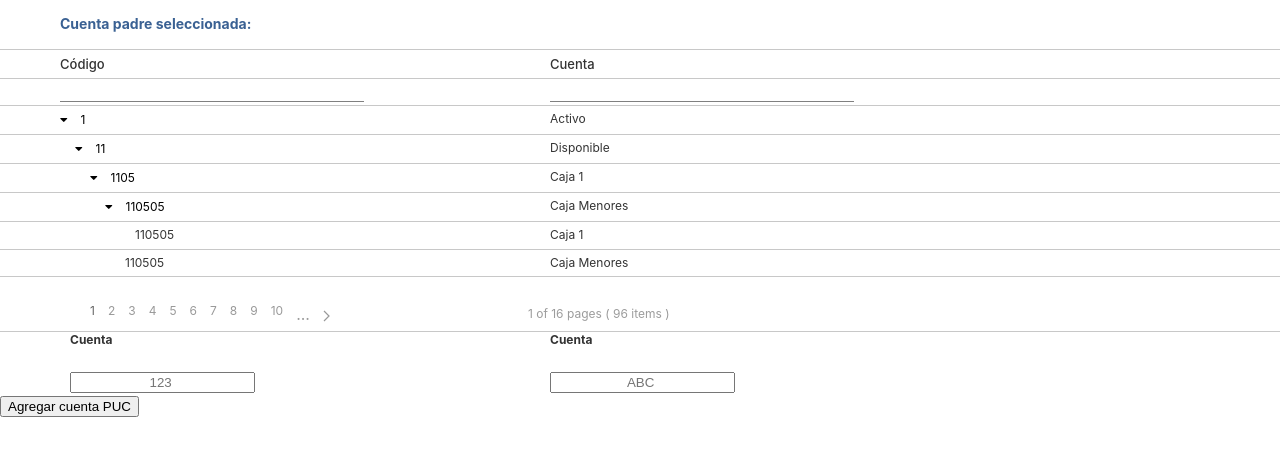
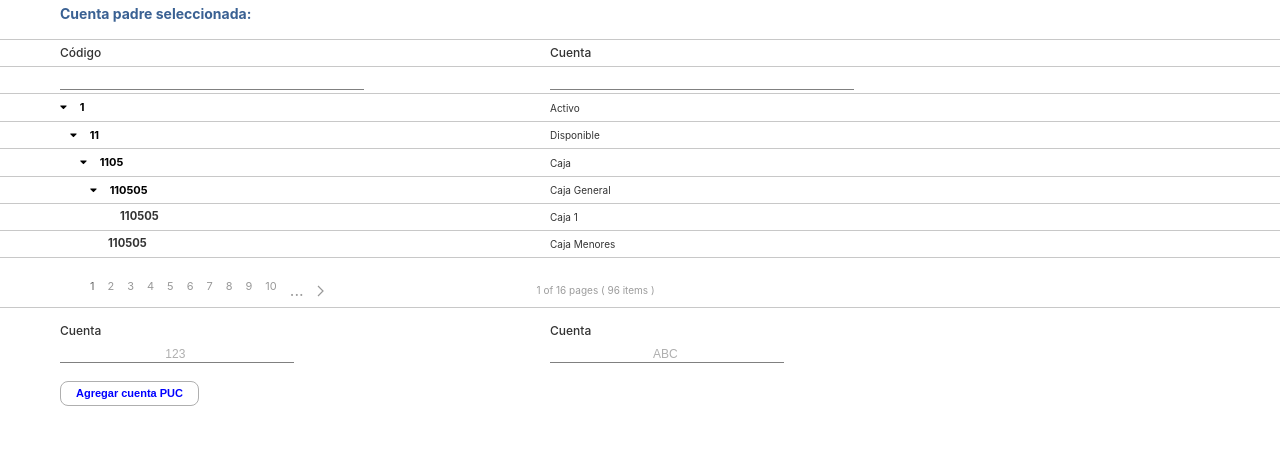
Before and after one commit to alexnaravez012/contabilidadweb, a plain HTML site: page index.html in a window 1280 px wide. Shown: the part 146-602 px from the top of the page. Drawn offline with nearby package versions, Linux system fonts and the light colour scheme.

Commit message:
Finish contability

```diff
--- a/data/style.css
+++ b/data/style.css
@@ -1932,3 +1932,26 @@
 .inputs-PUC:focus {
     outline: 0;
 }
+
+.inputs-PUC::placeholder {
+    color: rgb(175, 175, 175);
+    font-size: 12px;
+}
+
+.button-PUC {
+    border: 1px solid rgb(175, 175, 175);
+    color: blue;
+    background-color: white;
+    font-size: 11px;
+    border-radius: 8px;
+    height: 25px;
+    padding-left: 15px;
+    padding-right: 15px;
+    margin-top: 15px;
+    margin-left: 60px;
+    cursor: pointer;
+}
+
+.button-PUC:focus {
+    outline: 0;
+}
--- a/index.html
+++ b/index.html
@@ -480,16 +480,16 @@
                     <h6 class="uk-margin-remove uk-text-bold color-blue cursor-pointer " style="padding-top: 30px; padding-left: 30px; ">Agregar a PUC</h6>
                 </div>
             </div>
-            <div style="margin-top: 30px; ">
+            <div style="margin-top: 20px; ">
                 <h6 class="uk-margin-remove uk-text-bold color-blue " style="padding-left: 60px; padding-bottom: 15px; ">Cuenta padre seleccionada:</h6>
                 <div class="hr-tab "></div>
             </div>
             <div class="uk-flex uk-flex-middle padding-vertical-5 ">
                 <div style="width: 550px; ">
-                    <h6 class="uk-margin-remove font-weight-500 font-size-13 " style="padding-left: 60px; ">Código</h6>
+                    <h6 class="uk-margin-remove font-weight-500 font-size-12 " style="padding-left: 60px; ">Código</h6>
                 </div>
                 <div style="width: 500px; ">
-                    <h6 class="uk-margin-remove font-weight-500 font-size-13 ">Cuenta</h6>
+                    <h6 class="uk-margin-remove font-weight-500 font-size-12 ">Cuenta</h6>
                 </div>
             </div>
             <div class="hr-tab "></div>
@@ -506,31 +506,47 @@
                 <div style="width: 550px; ">
                     <ul class="uk-nav-default " style="padding-left: 60px; " uk-nav>
                         <li class="uk-parent ">
-                                <a href="# " style="color: black !important; font-size: 12px; "><span><i class="fas fa-caret-down color-black " style="padding-right: 10px; "></i></span> 1</a>
+                                <a href="# " style="color: black !important; font-size: 11px; font-weight: 700 !important; "><span><i class="fas fa-caret-down color-black " style="padding-right: 10px; "></i></span>1</a>
                             <ul class="uk-nav-sub ">
-                                <li><a href="# "><span><i class="fas fa-caret-down "></i>Sub item</a></li>
+                                <li><a href="# " style="font-size: 11px; "><span><i class="fas fa-caret-down " style="padding-right: 10px; "></i>Sub item</a></li>
                             </ul>
                         </li>
                     </ul>
                 </div>
                 <div style="width: 500px; ">
-                    <h6 class="uk-margin-remove font-size-12 ">Activo</h6>
+                    <h6 class="uk-margin-remove font-size-11 ">Activo</h6>
                 </div>
             </div>
             <div class="hr-tab "></div>
             <div class="uk-flex uk-flex-middle ">
                 <div style="width: 550px; ">
-                    <ul class="uk-nav-default " style="padding-left: 75px; " uk-nav>
+                    <ul class="uk-nav-default " style="padding-left: 70px; " uk-nav>
                         <li class="uk-parent ">
-                                <a href="# " style="color: black !important; font-size: 12px !important; "><span><i class="fas fa-caret-down color-black " style="padding-right: 10px; "></i></span>11</a>
+                                <a href="# " style="color: black !important; font-size: 11px; font-weight: 700 !important; "><span><i class="fas fa-caret-down color-black " style="padding-right: 10px; "></i></span>11</a>
                             <ul class="uk-nav-sub ">
-                                <li><a href="# "><span><i class="fas fa-caret-down "></i>Sub item</a></li>
+                                <li><a href="# " style="font-size: 11px; "><span><i class="fas fa-caret-down " style="padding-right: 10px; "></i>Sub item</a></li>
                             </ul>
                         </li>
                     </ul>
                 </div>
                 <div style="width: 500px; ">
-                    <h6 class="uk-margin-remove font-size-12 ">Disponible</h6>
+                    <h6 class="uk-margin-remove font-size-11 ">Disponible</h6>
+                </div>
+            </div>
+            <div class="hr-tab "></div>
+            <div class="uk-flex uk-flex-middle ">
+                <div style="width: 550px; ">
+                    <ul class="uk-nav-default " style="padding-left: 80px; " uk-nav>
+                        <li class="uk-parent ">
+                                <a href="# " style="color: black !important; font-size: 11px; font-weight: 700 !important; "><span><i class="fas fa-caret-down color-black " style="padding-right: 10px; "></i></span>1105</a>
+                            <ul class="uk-nav-sub ">
+                                <li><a href="# " style="font-size: 11px; "><span><i class="fas fa-caret-down " style="padding-right: 10px; "></i>Sub item</a></li>
+                            </ul>
+                        </li>
+                    </ul>
+                </div>
+                <div style="width: 500px; ">
+                    <h6 class="uk-margin-remove font-size-11 ">Caja</h6>
                 </div>
             </div>
             <div class="hr-tab "></div>
@@ -538,88 +554,72 @@
                 <div style="width: 550px; ">
                     <ul class="uk-nav-default " style="padding-left: 90px; " uk-nav>
                         <li class="uk-parent ">
-                                <a href="# " style="color: black !important; font-size: 12px !important; "><span><i class="fas fa-caret-down color-black " style="padding-right: 10px; "></i></span> 1105</a>
+                                <a href="# " style="color: black !important; font-size: 11px; font-weight: 700 !important; "><span><i class="fas fa-caret-down color-black " style="padding-right: 10px; "></i></span>110505</a>
                             <ul class="uk-nav-sub ">
-                                <li><a href="# "><span><i class="fas fa-caret-down "></i>Sub item</a></li>
+                                <li><a href="# " style="font-size: 11px; "><span><i class="fas fa-caret-down " style="padding-right: 10px; "></i>Sub item</a></li>
                             </ul>
                         </li>
                     </ul>
                 </div>
                 <div style="width: 500px; ">
-                    <h6 class="uk-margin-remove font-size-12 ">Caja 1</h6>
-                </div>
-            </div>
-            <div class="hr-tab "></div>
-            <div class="uk-flex uk-flex-middle ">
-                <div style="width: 550px; ">
-                    <ul class="uk-nav-default " style="padding-left: 105px; " uk-nav>
-                        <li class="uk-parent ">
-                                <a href="# " style="color: black !important; font-size: 12px !important; "><span><i class="fas fa-caret-down color-black " style="padding-right: 10px; "></i></span>110505</a>
-                            <ul class="uk-nav-sub ">
-                                <li><a href="# "><span><i class="fas fa-caret-down "></i>Sub item</a></li>
-                            </ul>
-                        </li>
-                    </ul>
-                </div>
-                <div style="width: 500px; ">
-                    <h6 class="uk-margin-remove font-size-12 ">Caja Menores</h6>
+                    <h6 class="uk-margin-remove font-size-11 ">Caja General</h6>
                 </div>
             </div>
             <div class="hr-tab "></div>
             <div class="uk-flex uk-flex-middle padding-vertical-5 ">
                 <div style="width: 550px; ">
-                    <h6 class="uk-margin-remove font-size-12 " style="padding-left: 135px; ">110505</h6>
+                    <h6 class="uk-margin-remove " style="padding-left: 120px; font-size: 11.2px; font-weight: 700; ">110505</h6>
                 </div>
                 <div style="width: 500px; ">
-                    <h6 class="uk-margin-remove font-size-12 ">Caja 1</h6>
+                    <h6 class="uk-margin-remove font-size-11 ">Caja 1</h6>
                 </div>
             </div>
             <div class="hr-tab "></div>
             <div class="uk-flex uk-flex-middle padding-vertical-5 ">
                 <div style="width: 550px; ">
-                    <h6 class="uk-margin-remove font-size-12 " style="padding-left: 125px; ">110505</h6>
+                    <h6 class="uk-margin-remove " style="padding-left: 108px; font-size: 11.2px; font-weight: 700; ">110505</h6>
                 </div>
                 <div style="width: 500px; ">
-                    <h6 class="uk-margin-remove font-size-12 ">Caja Menores</h6>
+                    <h6 class="uk-margin-remove font-size-11 ">Caja Menores</h6>
                 </div>
             </div>
             <div class="hr-tab "></div>
             <div class="uk-flex uk-flex-middle ">
-                <div style="margin-left: 80px; margin-top: 20px; ">
+                <div style="margin-left: 80px; margin-top: 15px; ">
                     <ul class="uk-pagination uk-margin-remove-bottom ">
                         <li hidden><a href="# "><span uk-pagination-previous></span></a></li>
-                        <li class="uk-active "><span style="font-size: 12px; padding-right: 3px; ">1</span></li>
-                        <li><a href="# " style="font-size: 12px; padding-right: 3px; ">2</a></li>
-                        <li><a href="# " style="font-size: 12px; padding-right: 3px; ">3</a></li>
-                        <li><a href="# " style="font-size: 12px; padding-right: 3px; ">4</a></li>
-                        <li><a href="# " style="font-size: 12px; padding-right: 3px; ">5</a></li>
-                        <li><a href="# " style="font-size: 12px; padding-right: 3px; ">6</a></li>
-                        <li><a href="# " style="font-size: 12px; padding-right: 3px; ">7</a></li>
-                        <li><a href="# " style="font-size: 12px; padding-right: 3px; ">8</a></li>
-                        <li><a href="# " style="font-size: 12px; padding-right: 3px; ">9</a></li>
-                        <li><a href="# " style="font-size: 12px; padding-right: 3px; ">10</a></li>
+                        <li class="uk-active "><span style="font-size: 11px; padding-right: 3px; ">1</span></li>
+                        <li><a href="# " style="font-size: 11px; padding-right: 3px; ">2</a></li>
+                        <li><a href="# " style="font-size: 11px; padding-right: 3px; ">3</a></li>
+                        <li><a href="# " style="font-size: 11px; padding-right: 3px; ">4</a></li>
+                        <li><a href="# " style="font-size: 11px; padding-right: 3px; ">5</a></li>
+                        <li><a href="# " style="font-size: 11px; padding-right: 3px; ">6</a></li>
+                        <li><a href="# " style="font-size: 11px; padding-right: 3px; ">7</a></li>
+                        <li><a href="# " style="font-size: 11px; padding-right: 3px; ">8</a></li>
+                        <li><a href="# " style="font-size: 11px; padding-right: 3px; ">9</a></li>
+                        <li><a href="# " style="font-size: 11px; padding-right: 3px; ">10</a></li>
                         <li class="uk-disabled " ><span style="padding-right: 3px; ">...</span></li>
                         <li><a href="# "><span style="padding-right: 3px; " uk-pagination-next></span></a></li>
                     </ul>
                 </div>
-                <div style="margin-left: 185px; margin-top: 20px; ">
-                    <h6 class="uk-margin-remove color-grey font-size-12 "> <span>1</span> of <span>16</span> pages ( <span>96</span> items ) </h6>
+                <div style="margin-left: 200px; margin-top: 15px; ">
+                    <h6 class="uk-margin-remove color-grey font-size-11 "> <span>1</span> of <span>16</span> pages ( <span>96</span> items ) </h6>
                 </div>
             </div>
             <div class="hr-tab "></div>
-            <div class="uk-flex uk-flex-middle ">
+            <div class="uk-flex uk-flex-middle " style="margin-top: 15px; ">
                 <div style="width: 550px; ">
-                    <div style="margin-left: 70px; ">
-                        <h6 class="uk-nmargin-remove font-size-12 uk-text-bold ">Cuenta</h6>
-                        <input class="uk-text-center " type="text " placeholder="123 ">
+                    <div style="margin-left: 60px; ">
+                        <h6 class="uk-margin-remove font-size-12 font-weight-500 ">Cuenta</h6>
+                        <input class="uk-text-center inputs-PUC " style="width: 230px; " type="text " placeholder="123 ">
                     </div>
                 </div>
                 <div style="width: 500px; ">
-                    <h6 class="uk-nmargin-remove font-size-12 uk-text-bold ">Cuenta</h6>
-                    <input class="uk-text-center " type="text " placeholder="ABC ">
+                    <h6 class="uk-margin-remove font-size-12 font-weight-500 ">Cuenta</h6>
+                    <input class="uk-text-center inputs-PUC " style="width: 230px; " type="text " placeholder="ABC ">
                 </div>
             </div>
-            <button>Agregar cuenta PUC</button>
+            <button class="button-PUC uk-text-bold ">Agregar cuenta PUC</button>
         </div>
     </div>
 </body>
```
